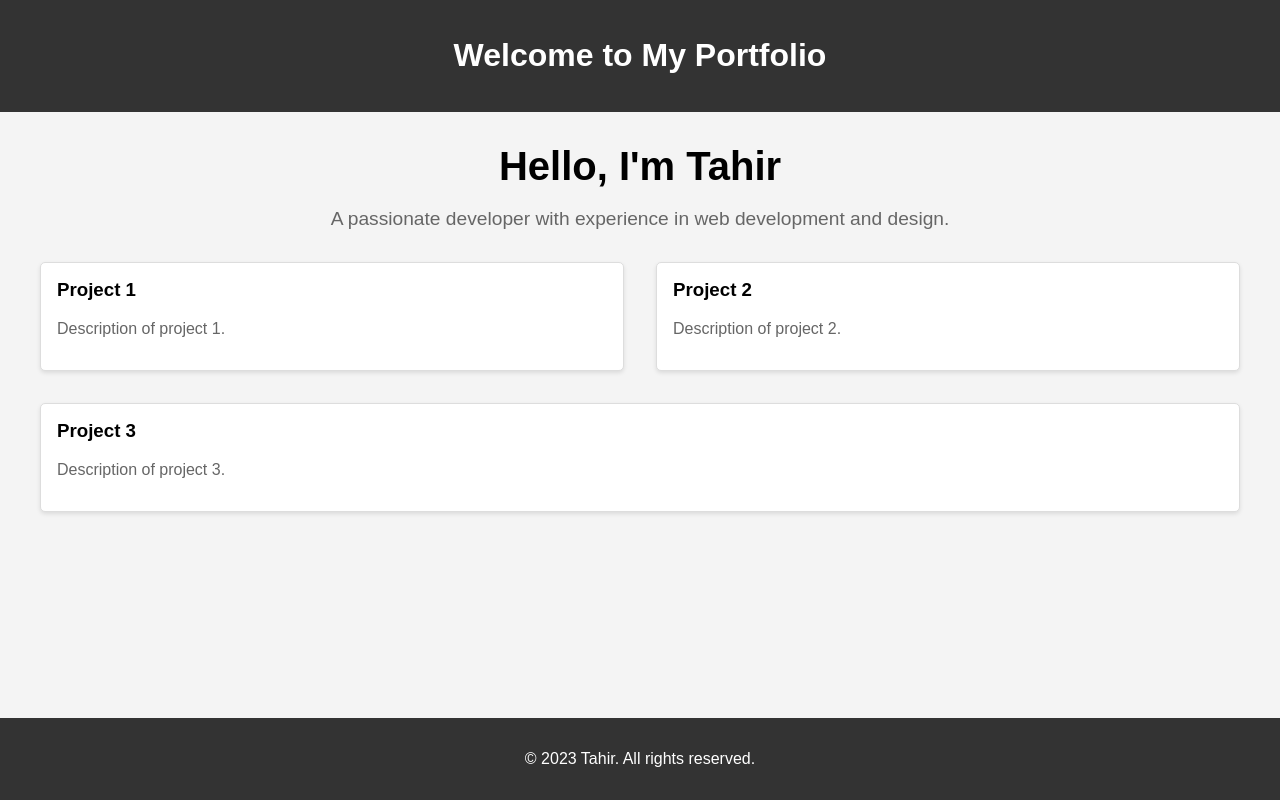
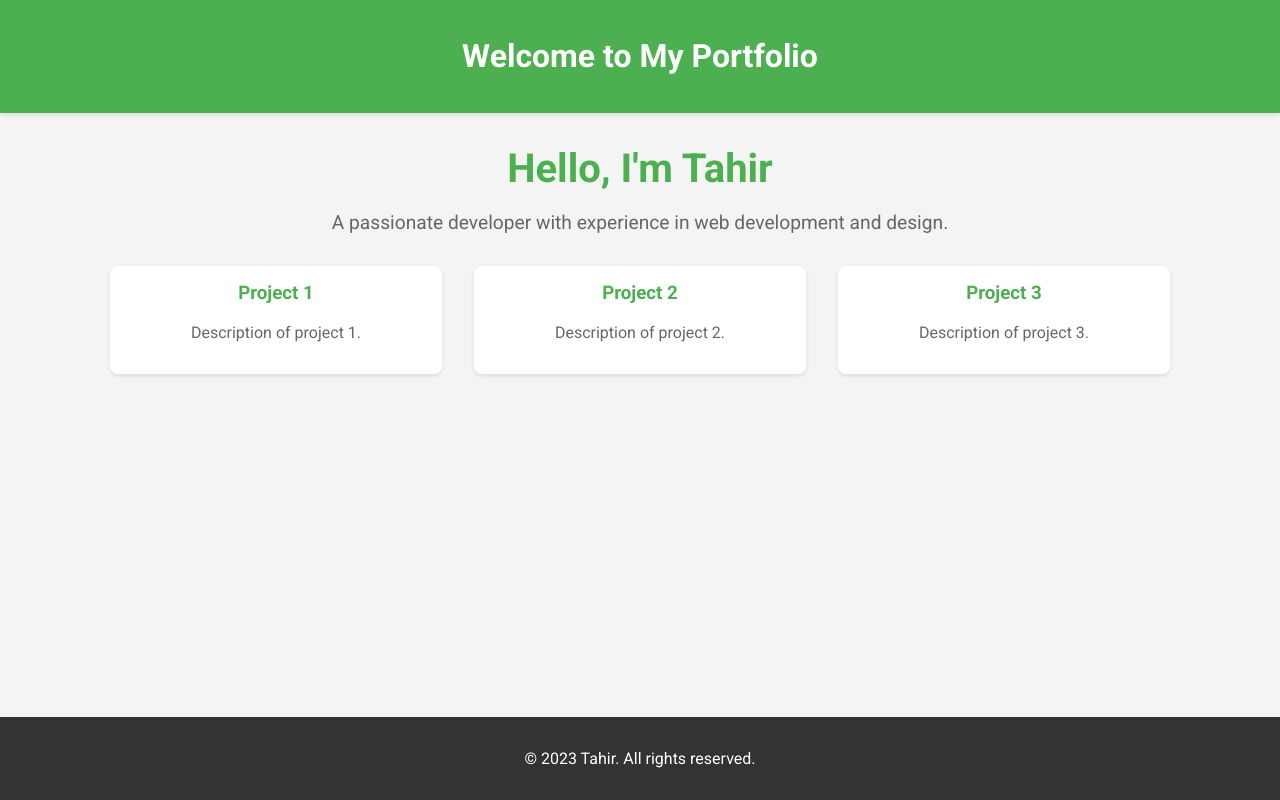
Before and after one commit to tahirtaim/tahirtaim.github.io, a plain HTML site: page index.html in a window 1280 px wide. Drawn offline with Linux system fonts and the light colour scheme.

Commit message:
Refactor portfolio styling: move inline styles to external CSS file and update design

```diff
--- a/index.html
+++ b/index.html
@@ -4,65 +4,8 @@
     <meta charset="UTF-8">
     <meta name="viewport" content="width=device-width, initial-scale=1.0">
     <title>My Portfolio</title>
-    <style>
-        body {
-            font-family: Arial, sans-serif;
-            margin: 0;
-            padding: 0;
-            background-color: #f4f4f4;
-        }
-        header {
-            background-color: #333;
-            color: #fff;
-            padding: 1rem 0;
-            text-align: center;
-        }
-        .container {
-            max-width: 1200px;
-            margin: 0 auto;
-            padding: 2rem;
-        }
-        .intro {
-            text-align: center;
-            margin-bottom: 2rem;
-        }
-        .intro h1 {
-            margin: 0;
-            font-size: 2.5rem;
-        }
-        .intro p {
-            font-size: 1.2rem;
-            color: #666;
-        }
-        .projects {
-            display: flex;
-            flex-wrap: wrap;
-            gap: 2rem;
-        }
-        .project {
-            background-color: #fff;
-            border: 1px solid #ddd;
-            border-radius: 5px;
-            padding: 1rem;
-            flex: 1 1 calc(33.333% - 2rem);
-            box-shadow: 0 2px 4px rgba(0, 0, 0, 0.1);
-        }
-        .project h3 {
-            margin-top: 0;
-        }
-        .project p {
-            color: #666;
-        }
-        footer {
-            text-align: center;
-            padding: 1rem 0;
-            background-color: #333;
-            color: #fff;
-            position: absolute;
-            bottom: 0;
-            width: 100%;
-        }
-    </style>
+    <link rel="stylesheet" href="styles.css">
+    <link href="https://fonts.googleapis.com/css2?family=Roboto:wght@400;700&display=swap" rel="stylesheet">
 </head>
 <body>
     <header>
--- /dev/null
+++ b/styles.css
@@ -0,0 +1,72 @@
+body {
+    font-family: 'Roboto', sans-serif;
+    margin: 0;
+    padding: 0;
+    background-color: #f4f4f4;
+    color: #333;
+}
+
+header {
+    background-color: #4CAF50;
+    color: #fff;
+    padding: 1rem 0;
+    text-align: center;
+    box-shadow: 0 2px 4px rgba(0, 0, 0, 0.1);
+}
+
+.container {
+    max-width: 1200px;
+    margin: 0 auto;
+    padding: 2rem;
+}
+
+.intro {
+    text-align: center;
+    margin-bottom: 2rem;
+}
+
+.intro h1 {
+    margin: 0;
+    font-size: 2.5rem;
+    color: #4CAF50;
+}
+
+.intro p {
+    font-size: 1.2rem;
+    color: #666;
+}
+
+.projects {
+    display: flex;
+    flex-wrap: wrap;
+    gap: 2rem;
+    justify-content: center;
+}
+
+.project {
+    background-color: #fff;
+    border-radius: 8px;
+    box-shadow: 0 2px 4px rgba(0, 0, 0, 0.1);
+    padding: 1rem;
+    width: 300px;
+    text-align: center;
+}
+
+.project h3 {
+    margin-top: 0;
+    color: #4CAF50;
+}
+
+.project p {
+    color: #666;
+}
+
+footer {
+    background-color: #333;
+    color: #fff;
+    text-align: center;
+    padding: 1rem 0;
+    position: fixed;
+    width: 100%;
+    bottom: 0;
+}
```
Also changed, not shown: 1 other file.
